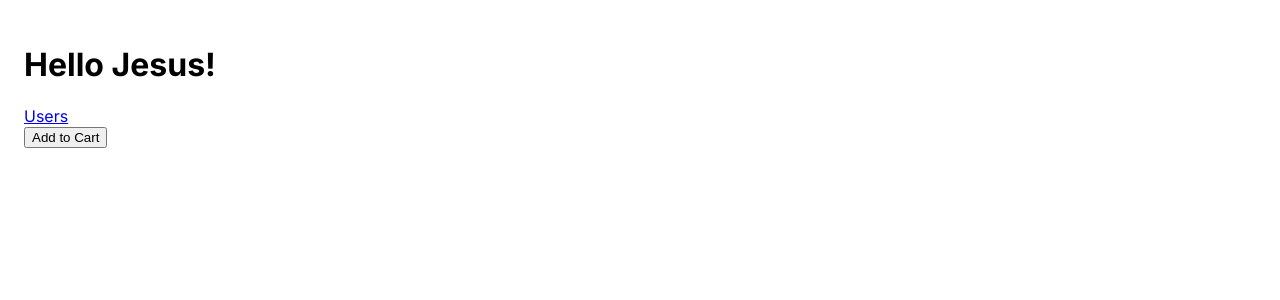
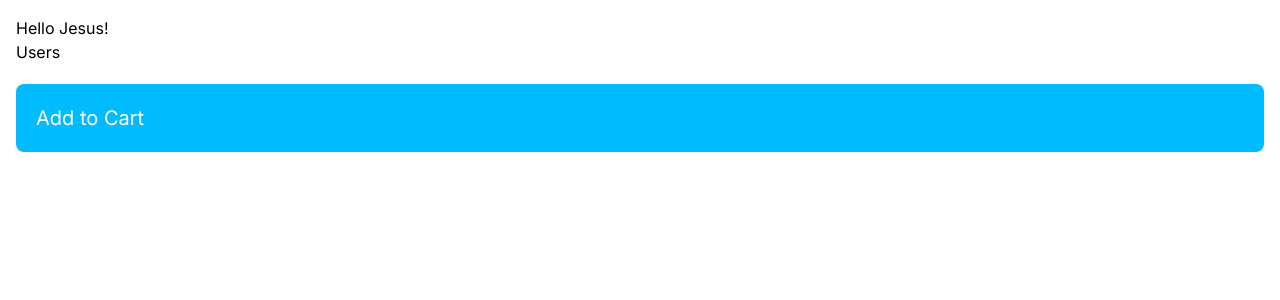
Before and after one commit to wichofly/next-app, a Next.js app: page / in a window 1280 px wide. Shown: the top 300 px of the page. Built offline with nearby package versions, Linux system fonts and the light colour scheme.

Commit message:
Refactor ProductCard styling and update globals.css to use @import for Tailwind CSS

```diff
--- a/app/components/ProductCard.tsx
+++ b/app/components/ProductCard.tsx
@@ -2,7 +2,7 @@ import AddToCart from './AddToCart';
 
 const ProductCard = () => {
   return (
-    <div>
+    <div className="p-5 my-5 bg-sky-400 text-white text-xl rounded-lg hover:bg-sky-500 transition-colors">
       <AddToCart />
     </div>
   );
--- a/app/globals.css
+++ b/app/globals.css
@@ -1,18 +1,12 @@
-@tailwind base;
-@tailwind components;
-@tailwind utilities;
+@import "tailwindcss";
 
 :root {
   --foreground-rgb: 0, 0, 0;
-  --background-start-rgb: 214, 219, 220;
-  --background-end-rgb: 255, 255, 255;
 }
 
 @media (prefers-color-scheme: dark) {
   :root {
     --foreground-rgb: 255, 255, 255;
-    --background-start-rgb: 0, 0, 0;
-    --background-end-rgb: 0, 0, 0;
   }
 }
 
```
